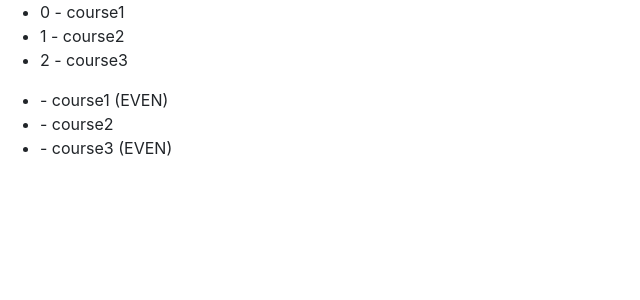
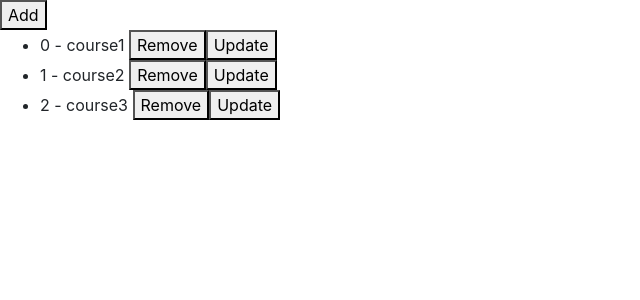
Before and after one commit to jachqaz/HelloAngular, an Angular app: page / in a window 1280 px wide. Shown: the top 300 px of the page, without its empty margins (0-640 px from the left). Built offline with nearby package versions, Linux system fonts and the light colour scheme.

Commit message:
ngFor and Change Detection

```diff
--- a/src/app/app.component.html
+++ b/src/app/app.component.html
@@ -1,10 +1,8 @@
+<button (click)="onAdd()">Add</button>
 <ul>
   <li *ngFor="let course of courses; index as i">
     {{i}} - {{course.name}}
+    <button (click)="onRemove(course)">Remove</button>
+    <button (click)="onChange(course)">Update</button>
   </li>
 </ul>
-<ul>
-  <li *ngFor="let course of courses; even as isEven">
-    {{i}} - {{course.name}} <span *ngIf="isEven">(EVEN)</span>
-  </li>
-</ul>
--- a/src/app/app.component.ts
+++ b/src/app/app.component.ts
@@ -10,4 +10,17 @@
   courses = [{id: 1, name: 'course1'},
     {id: 2, name: 'course2'},
     {id: 3, name: 'course3'}];
+
+  onAdd() {
+    this.courses.push({id: 4, name: 'course4'});
+  }
+
+  onRemove(course) {
+    const index = this.courses.indexOf(course);
+    this.courses.splice(index, 1);
+  }
+
+  onChange(course) {
+    course.name = 'Updated';
+  }
 }
```
